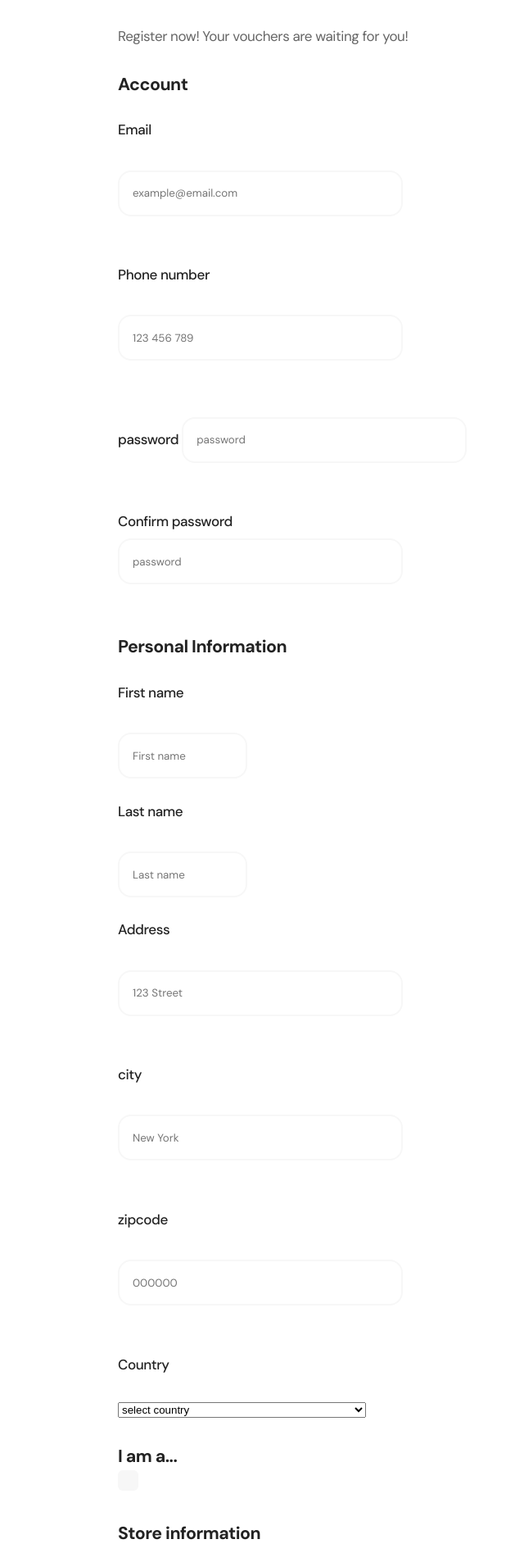
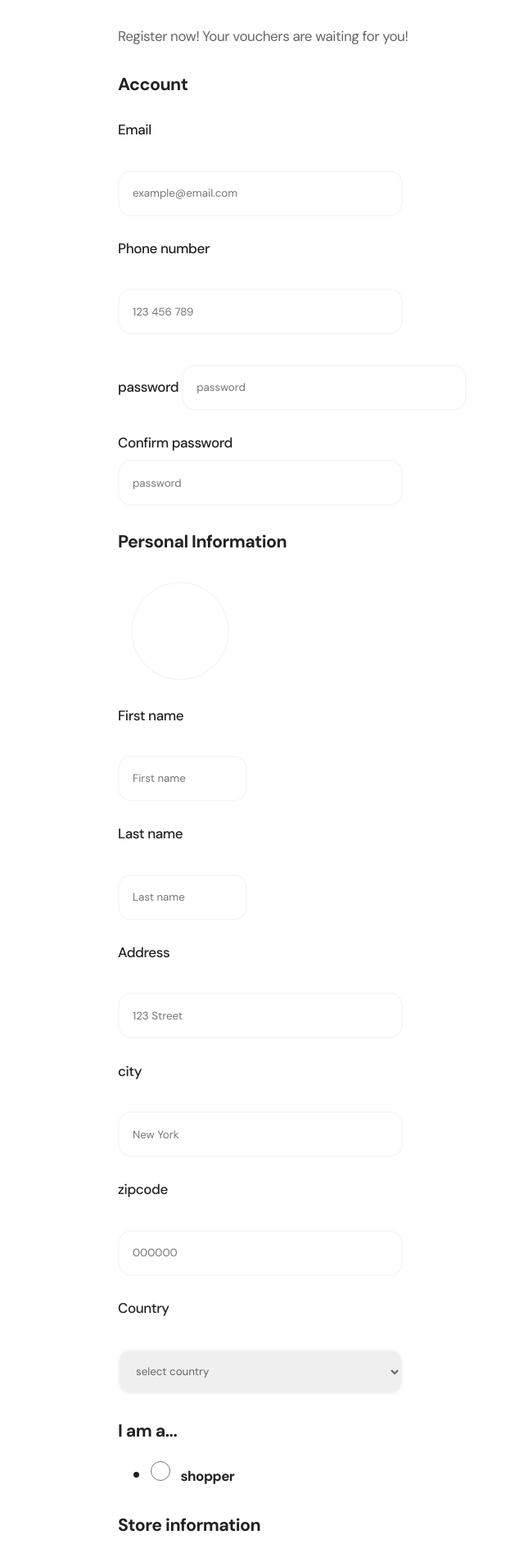
Before and after one commit to alohaquando/WebProg-HTML-and-CSS, a PHP site: page /5.1.9-Register-Account.html in a window 1280 px wide. Shown: the part 208-2114 px from the top of the page at 82% size, without its empty margins (58-698 px from the left). Run offline with PHP 8.4, Linux system fonts and the light colour scheme; some libraries are stand-ins or nearby versions.

Commit message:
update input pages

```diff
--- a/Pages/5.1.7-My-account (Logged in).html
+++ b/Pages/5.1.7 My-account (Not yet logged in).html
@@ -20,7 +20,11 @@
   <body>
     <header id="nav_header"></header>
     <div class="body_spacing">
-      <h2></h2>
+      <div class="">
+        <h2>Forgot your password?</h2>
+        <p>Enter your email and get your account back in just seconds</p>
+
+      </div>
 
     </div>
     <footer id="mall_footer"></footer>
--- a/Pages/5.1.8-Forgot-password.html
+++ b/Pages/5.1.8-Forgot-password.html
@@ -20,8 +20,12 @@
   <body>
     <header id="nav_header"></header>
     <div class="body_spacing">
-      <h2></h2>
+      <h2>Forgot your password?</h2>
+      <p>Enter your email and get your account back in just seconds</p>
 
+      <input type='email' placeholder="example@email.com" name='email' pattern="/^[a-zA-Z0-9.!#$%&'*+/=?^_`{|}~-]+@[a-zA-Z0-9-]+(?:\.[a-zA-Z0-9-]+)*$/">
+
+      <button type="button" name="button">Email reset link</button>
     </div>
     <footer id="mall_footer"></footer>
   </body>
--- a/Pages/5.1.9-Register-Account.html
+++ b/Pages/5.1.9-Register-Account.html
@@ -25,21 +25,26 @@
      <h4>Account</h4>
 
       <h5>Email</h5>
-       <input type='email' placeholder="example@email.com" name='email'pattern="/^[a-zA-Z0-9.!#$%&'*+/=?^_`{|}~-]+@[a-zA-Z0-9-]+(?:\.[a-zA-Z0-9-]+)*$/"/>
+       <input type='email' placeholder="example@email.com" name='email' pattern="/^[a-zA-Z0-9.!#$%&'*+/=?^_`{|}~-]+@[a-zA-Z0-9-]+(?:\.[a-zA-Z0-9-]+)*$/">
 
       <h5>Phone number</h5>
        <input type="tel" placeholder = "123 456 789" name="phone" pattern="[0-9]{3}[0-9]{3}[0-9]{3}"></span>
 
       <h5>password</5>
-       <input type="password" placeholder="password" name="password"
-           minlength="8" required>
+       <input type="password" placeholder="password" name="password" minlength="8" required>
 
       <h5>Confirm password</5>
-       <input type="password" placeholder="password" name="password"
-           minlength="8" required>
+       <input type="password" placeholder="password" name="password" minlength="8" required>
         </div>
 
       <h4>Personal Information</h4>
+
+       <div class = "oval">
+         <label for="file-input">
+           <img src="" alt="">
+         </label>
+         <input id ="file-input" type="file" name="pic" value="pic">
+       </div>
 
        <div class = "name">
         <h5><label for="fname">First name</label></h5>
@@ -313,11 +318,13 @@
         </select></div>
 
       <h4>I am a...</4><br>
-
-      <label class="container">Phone
-      <input type="radio">
-      <span class="checkmark"></span>
-      </label>
+        <ul>
+          <li>
+            <input type="radio" id="radio-1" name="shopper" value="shopper">
+            <label for="radio-1">shopper</label>
+            <div class="check"></div>
+          </li>
+        </ul>
 
     <div>
       <h4>Store information</h4>
--- a/Pages/5.2.1-Store-home (Contact).html
+++ b/Pages/5.2.1-Store-home (Contact).html
@@ -20,7 +20,7 @@
   <body>
     <header id="nav_header"></header>
     <div class="body_spacing">
-      <h2></h2>
+
 
     </div>
     <footer id="mall_footer"></footer>
--- a/Pages/CSS/input.css
+++ b/Pages/CSS/input.css
@@ -7,7 +7,6 @@
   padding: 16px 18px 16px 16px;
   border-radius: 16px;
   border: solid 2px var(--light-gray);
-  margin-bottom: 32px;
 }
 input:focus{
   width: 348px;
@@ -16,7 +15,6 @@
   padding: 16px 18px 16px 16px;
   border-radius: 16px;
   outline:32px;
-  margin-bottom: 32px;
   border-color: black;
 }
 input:focus:invalid{
@@ -26,9 +24,8 @@
   padding: 16px 18px 16px 16px;
   border-radius: 16px;
   outline:32px;
-  margin-bottom: 32px;
   border-color: #fe6c6c;
-  background: url(Pages\Asset\exclamation-triangle-solid.svg no-repeat 95% 50%;
+  background: f071;
 }
 input:placeholder {              /* Chrome, Safari, Firefox */
   color: #a0a0a0;
@@ -40,6 +37,10 @@
 }
 input:focus::placeholder {
   color:transparent;
+}
+label{
+  font-family: inherit;
+  font-size: 17px;
 }
 input[type="radio"] {
   display:inline-block;
@@ -68,6 +69,163 @@
   border: solid 2px var(--light-gray);
   outline: none;
 }
+.oval{
+  width: 120px;
+  height: 120px;
+  margin: 32px 8px 32px 16px;
+  padding: 35px 39px 36px;
+  border: solid 2px var(--light-gray);
+  border-radius: 50%;
+}
+.oval input{
+  width:120px;
+  height:120px;
+  position:absolute;
+  left:0;
+  top:0;
+  cursor:pointer;
+}
+input [type="radio"]{
+  display: none;
+}
+
+/* Customize the label (the container) */
+.con {
+  display: block;
+  position: relative;
+  padding-left: 35px;
+  margin-bottom: 12px;
+  font-size: 17px;
+  cursor: pointer;
+  font-size: 22px;
+  -webkit-user-select: none;
+  -moz-user-select: none;
+  -ms-user-select: none;
+  user-select: none;
+}
+
+/* Hide the browser's default radio button */
+.con input {
+  position: absolute;
+  opacity: 0;
+  cursor: pointer;
+  height: 0;
+  width: 0;
+}
+
+/* Create a custom radio button */
+.check {
+  position: absolute;
+  top: 0;
+  left: 0;
+  height: 25px;
+  width: 25px;
+  background-color: #eee;
+  border-radius: 50%;
+}
+
+/* On mouse-over, add a grey background color */
+.con:hover input ~ .check {
+  background-color: #ccc;
+}
+
+/* When the radio button is checked, add a blue background */
+.container input:checked ~ .check {
+  background-color: #2196F3;
+}
+
+/* Create the indicator (the dot/circle - hidden when not checked) */
+.check:after {
+  content: "";
+  position: absolute;
+  display: none;
+}
+
+/* Show the indicator (dot/circle) when checked */
+.con input:checked ~ .check:after {
+  display: block;
+}
+
+/* Style the indicator (dot/circle) */
+.con .check:after {
+  top: 9px;
+  left: 9px;
+  width: 8px;
+  height: 8px;
+  border-radius: 50%;
+  background: white;
+}
+
+
+/* radioooooooooooooooooooooooooooooooooooooooooooooooooooo */
+
+/* Customize the label (the container) */
+.contain {
+  display: block;
+  position: relative;
+  padding-left: 35px;
+  margin-bottom: 12px;
+  cursor: pointer;
+  font-size: 17px;
+  -webkit-user-select: none;
+  -moz-user-select: none;
+  -ms-user-select: none;
+  user-select: none;
+}
+
+/* Hide the browser's default checkbox */
+.contain input {
+  position: absolute;
+  opacity: 0;
+  cursor: pointer;
+  height: 0;
+  width: 0;
+  color: black;
+}
+
+.checkmark {
+  position: absolute;
+  top: 0;
+  left: 0;
+  height: 25px;
+  width: 25px;
+  background-color:#f7f7f7;
+  border-radius: 6px;
+}
+
+.contain input:checked ~ .checkmark {
+  background-color: #f76c6c;
+}
+
+.checkmark:after {
+  content: "";
+  position: absolute;
+  display: none;
+}
+
+.contain input:checked ~ .checkmark:after {
+  display: block;
+}
+
+.contain .checkmark:after {
+  left: 9px;
+  top: 5px;
+  width: 5px;
+  height: 10px;
+  border: solid white;
+  border-width: 0 3px 3px 0;
+  -webkit-transform: rotate(45deg);
+  -ms-transform: rotate(45deg);
+  transform: rotate(45deg);
+}
+input.message{
+  width: 348px;
+  height: 104px;
+  margin: 8px 0 0;
+  padding: 16px 6px 4px 16px;
+  border-radius: 16px;
+  border: solid 2px var(--light-gray);
+}
 
 .reset{
   width: 125px;
@@ -95,64 +253,4 @@
   text-align: center;
   color: var(--black);
   cursor: pointer;
-  border-color: black;
-}
-/* Customize the label (the container) */
-.container {
-  display: block;
-  position: relative;
-  padding-left: 35px;
-  margin-bottom: 12px;
-  cursor: pointer;
-  font-size: 22px;
-  -webkit-user-select: none;
-  -moz-user-select: none;
-  -ms-user-select: none;
-  user-select: none;
-}
-
-/* Hide the browser's default checkbox */
-.container input {
-  position: absolute;
-  opacity: 0;
-  cursor: pointer;
-  height: 0;
-  width: 0;
-  color: black;
-}
-
-.checkmark {
-  position: absolute;
-  top: 0;
-  left: 0;
-  height: 25px;
-  width: 25px;
-  background-color:#f7f7f7;
-  border-radius: 6px;
-}
-
-.container input:checked ~ .checkmark {
-  background-color: #f76c6c;
-}
-
-.checkmark:after {
-  content: "";
-  position: absolute;
-  display: none;
-}
-
-.container input:checked ~ .checkmark:after {
-  display: block;
-}
-
-.container .checkmark:after {
-  left: 9px;
-  top: 5px;
-  width: 5px;
-  height: 10px;
-  border: solid white;
-  border-width: 0 3px 3px 0;
-  -webkit-transform: rotate(45deg);
-  -ms-transform: rotate(45deg);
-  transform: rotate(45deg);
-}
+  border: solid 2px var(--black);
```
Also changed, not shown: Pages/5.1.6-Contact.html (+31 -22 lines).
